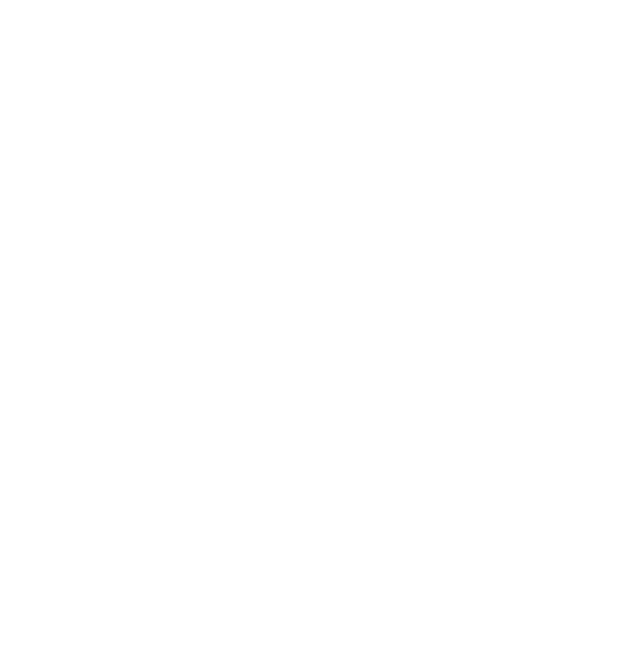
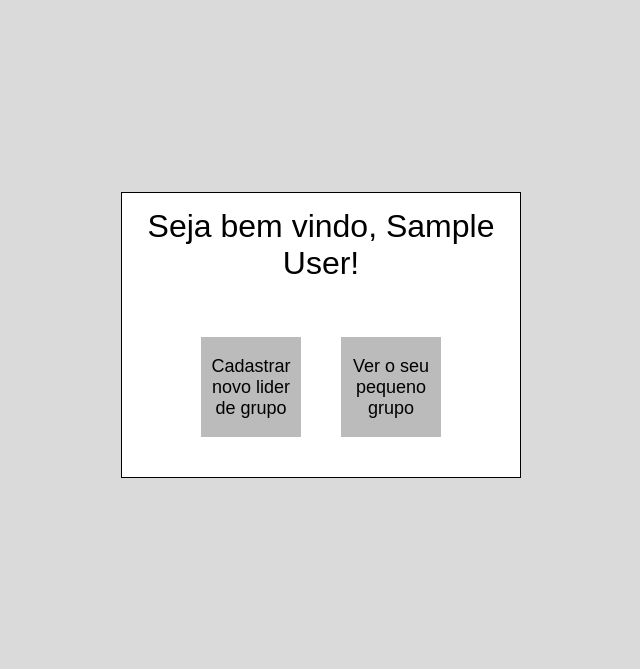
Before and after one commit to Leonardo-Reis/Relatorio-Papo-Reto, a Flask app: page /usuario in a window 1280 px wide. Before the commit the part shown is empty. Shown: the top 669 px of the page, without its empty margins (319-959 px from the left). Run offline with Flask 2, Linux system fonts and the light colour scheme; the visitor is signed in with stand-in values (Sample User, id 1).

Commit message:
Desenvolvimento da pagina do usuario

```diff
--- /dev/null
+++ b/app/static/usuario.css
@@ -0,0 +1,53 @@
+* {
+    margin: 0;
+    padding: 0;
+    box-sizing: border-box;
+    font-family: sans-serif;
+    font-weight: 300;
+    text-decoration: none;
+    color: black;
+}
+
+body {
+    background-color: rgb(218, 218, 218);
+}
+
+main {
+    background-color: white;
+    display: flex;
+    flex-direction: column;
+    align-items: center;
+    width: 400px;
+    text-align: center;
+    margin: 15% auto;
+    border: solid 1px;
+
+}
+
+.titulo {
+    margin: 15px;
+}
+
+.opcoes {
+    display: flex;
+    flex-wrap: wrap;
+    margin: 20px;
+}
+
+.opcao {
+    display: flex;
+    align-items: center;
+    text-align: center;
+    background-color: rgb(187, 187, 187);
+    width: 100px;
+    height: 100px;
+    margin: 20px;
+    padding: 5px;
+    font-size: large;
+    transition: .25s;
+}
+
+.opcao p:hover {
+    color: blue;
+    transition: .25s;
+}
--- a/app/templates/cadastro.html
+++ b/app/templates/cadastro.html
@@ -24,7 +24,7 @@
                 <input type="number" name="nivel-acesso">
             </div>
             <div class="submit">
-                <input type="submit">
+                <input type="submit" value="Cadastrar">
             </div>
         </form>
     </div>
--- a/app/templates/usuario.html
+++ b/app/templates/usuario.html
@@ -4,9 +4,28 @@
     <meta charset="UTF-8">
     <meta http-equiv="X-UA-Compatible" content="IE=edge">
     <meta name="viewport" content="width=device-width, initial-scale=1.0">
+    <link rel="stylesheet" href="../static/usuario.css">
     <title>Usuario</title>
 </head>
 <body>
-
+    {% block content %}
+    <main>
+        <div class="titulo">
+            <h1>Seja bem vindo, {{session["nome"] if session}}!</h1>
+        </div>
+        <div class="opcoes">
+            <a href="/cadastro">
+                <div class="opcao">
+                    <p>Cadastrar novo lider de grupo</p>
+                </div>
+            </a>
+            <a href="#">
+                <div class="opcao">
+                    <p>Ver o seu pequeno grupo</p>
+                </div>
+            </a>
+        </div>
+    </main>
+    {% endblock %}
 </body>
 </html>
```
